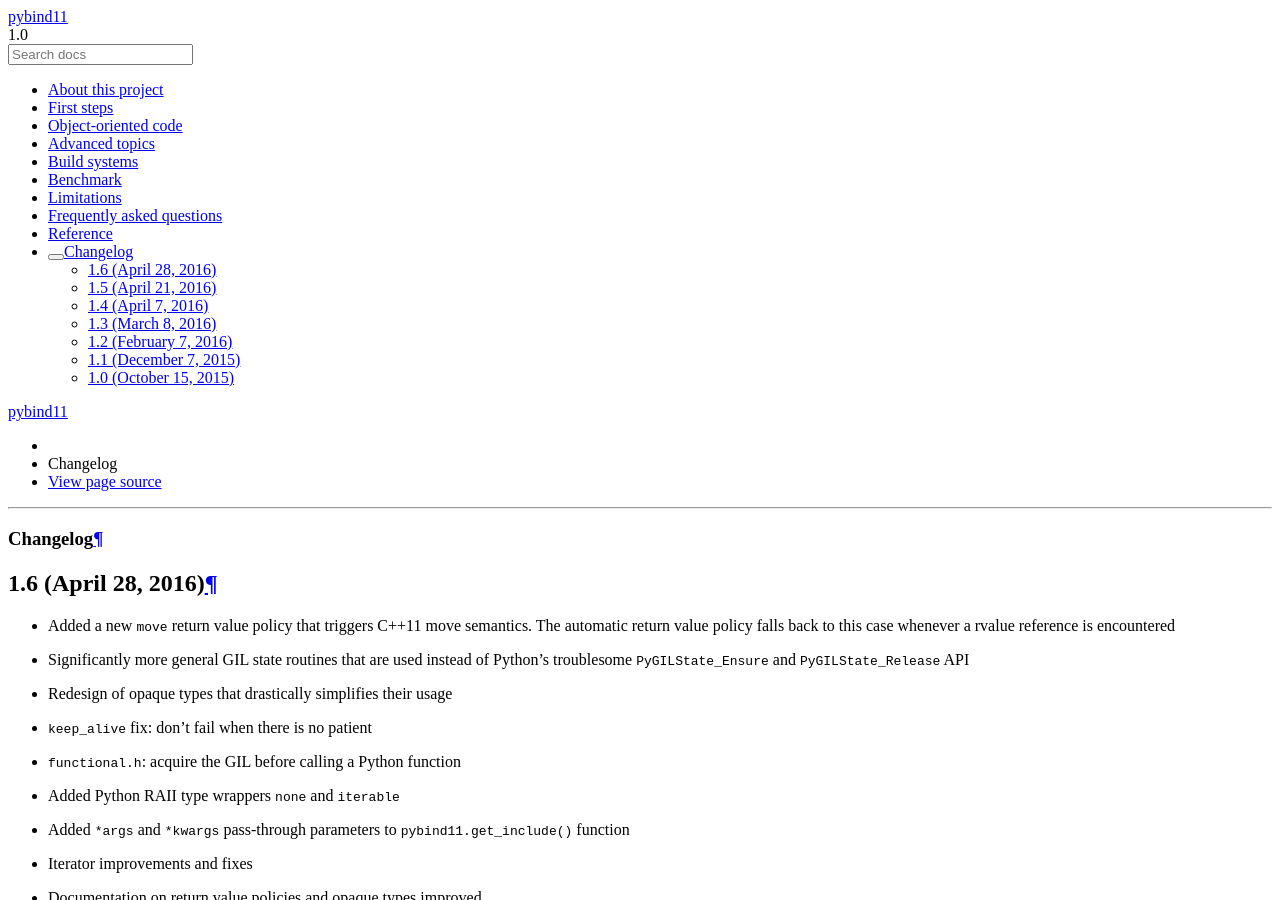
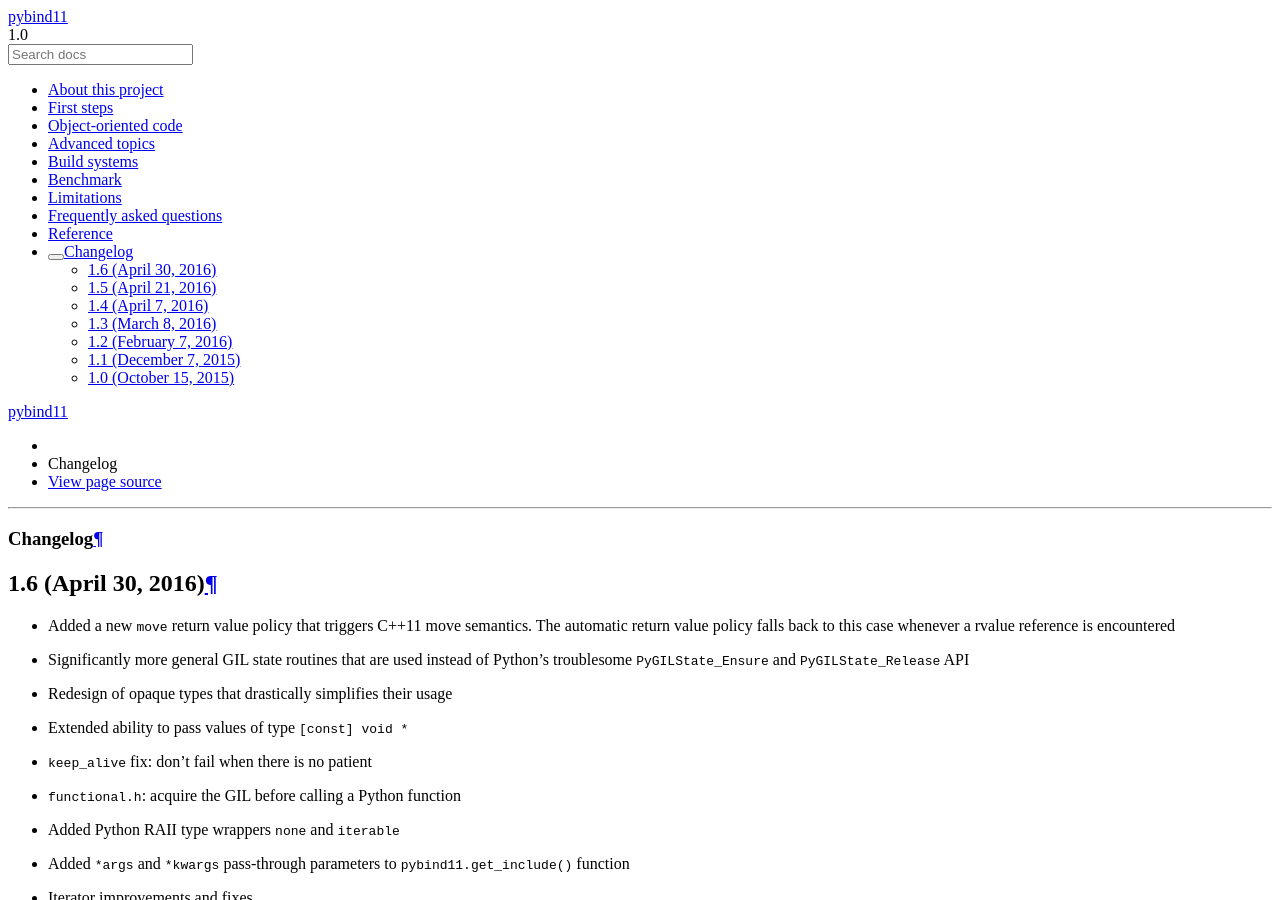
Before and after one commit to pybind/pybind11, a Sphinx documentation site: the page built from docs/changelog.rst, in a window 1280 px wide and 900 px high. Built offline with Sphinx 7.4.7 and the Read the Docs theme 2.0.0, drawn with Linux system fonts in a browser that asks for light colours.

Commit message:
preparing for v1.6 release

```diff
--- a/docs/changelog.rst
+++ b/docs/changelog.rst
@@ -3,7 +3,7 @@
 Changelog
 #########
 
-1.6 (April 28, 2016)
+1.6 (April 30, 2016)
 ----------------------
 * Added a new ``move`` return value policy that triggers C++11 move semantics.
   The automatic return value policy falls back to this case whenever a rvalue
@@ -11,6 +11,7 @@
 * Significantly more general GIL state routines that are used instead of
   Python's troublesome ``PyGILState_Ensure`` and ``PyGILState_Release`` API
 * Redesign of opaque types that drastically simplifies their usage
+* Extended ability to pass values of type ``[const] void *``
 * ``keep_alive`` fix: don't fail when there is no patient
 * ``functional.h``: acquire the GIL before calling a Python function
 * Added Python RAII type wrappers ``none`` and ``iterable``
--- a/pybind11/_version.py
+++ b/pybind11/_version.py
@@ -1,2 +1,2 @@
-version_info = (1, 6, 'dev0')
+version_info = (1, 6)
 __version__ = '.'.join(map(str, version_info))
```
